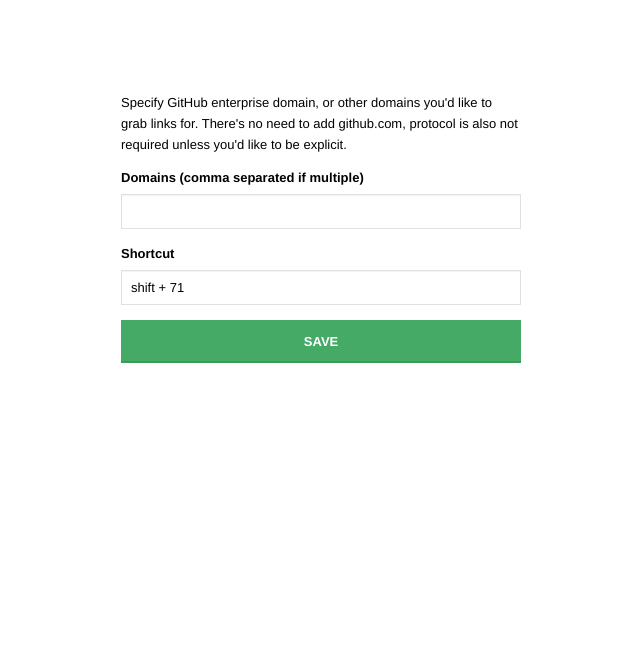
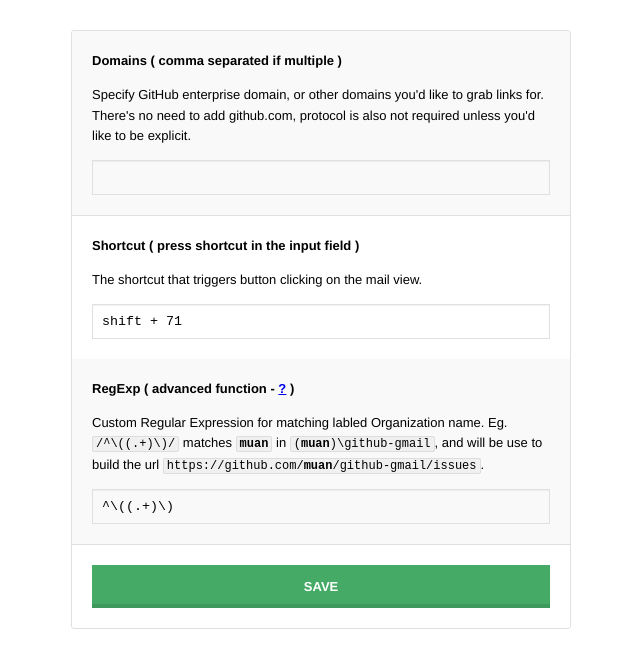
Before and after one commit to muan/github-gmail, a browser extension: page src/options/index.html in a window 1280 px wide. Shown: the whole page, without its empty margins (319-959 px from the left). Drawn offline with Linux system fonts and the light colour scheme.

Commit message:
Merge branch 'master' into muan/shortcut
Conflicts:
	src/inject/inject.js
	src/options/options.js

```diff
--- a/src/options/index.html
+++ b/src/options/index.html
@@ -9,10 +9,7 @@
 <body>
 
   <div class="wrapper">
-    <p>Specify GitHub enterprise domain, or other domains you'd like to grab links for. There's no need to add github.com, protocol is also not required unless you'd like to be explicit.</p>
     <div id="options"></div>
-
-    <div id="status"></div>
     <button id="save">Save</button>
   </div>
 
--- a/src/options/options.css
+++ b/src/options/options.css
@@ -1,18 +1,47 @@
-body {
+body, button {
   background-color: #fff;
+  font-family: 'Helvetica Neue', Helvetica, sans-serif;
+  font-size: 13px;
+  line-height: 1.6;
 }
 
 body, * {
-  font-family: 'Helvetica Neue', Helvetica, sans-serif;
-  font-size: 13px;
-  line-height: 1.6;
   box-sizing: border-box;
 }
 
 .wrapper {
   width: 500px;
-  padding: 50px;
   margin: 30px auto;
+  border-radius: 3px;
+  padding: 0 20px;
+  overflow: hidden;
+  border: 1px solid #e0e0e0;
+}
+
+.option {
+  margin: 0 -20px 0;
+  padding: 20px;
+  background-color: #f9f9f9;
+  transition: all 0.6s;
+}
+
+.option:last-child {
+  border-bottom: 1px solid #e0e0e0;
+  margin-bottom: 20px;
+}
+
+.option:nth-child(even) {
+  border-top: 1px solid #e0e0e0;
+  background-color: #fff;
+}
+
+.saved.option {
+  background: #ffe;
+  color: #333;
+}
+
+input[type]:focus {
+  background-color: #fff;
 }
 
 input[type] {
@@ -21,7 +50,7 @@ input[type] {
   box-shadow: inset 0 1px 1px rgba(0, 0, 0, .05);
   padding: 9px;
   margin-top: 5px;
-  margin-bottom: 15px;
+  font-family: monospace;
 }
 
 input[type], button {
@@ -42,9 +71,21 @@ button {
   font-weight: bold;
   cursor: pointer;
   text-transform: uppercase;
-  box-shadow: inset 0 -2px 0 rgba(0, 0, 0, .1);
+  box-shadow: inset 0 -4px 0 rgba(0, 0, 0, .1);
+  transition: all .6s;
+  margin-bottom: 20px;
 }
 
 button:active {
-  box-shadow: inset 0 2px 0 rgba(0, 0, 0, .1);
+  box-shadow: inset 0 4px 0 rgba(0, 0, 0, .1);
 }
+
+code {
+  background-color: #f0f0f0;
+  padding: 0 3px;
+  border: 1px solid #ddd;
+  font-family: monospace;
+  font-size: 12px;
+  white-space: nowrap;
+  border-radius: 2px;
+}
--- a/src/options/options.js
+++ b/src/options/options.js
@@ -1,29 +1,25 @@
-defaultOptions = {
-  'Domains': '',
-  'Shortcut': 'shift + 71'
-}
-
-$(document).ready(function (){
+$.getJSON('options.json', function(data) {
+  defaultOptions = data
   initOptions(defaultOptions)
 })
 
 function initOptions (defaultOptions) {
-  options = {}
+  options = defaultOptions
 
   for (var key in defaultOptions) {
-    options[key] = localStorage[key] || defaultOptions[key]
+    if( localStorage[key] ) {
+      // Legacy check for string
+      options[key].val = typeof localStorage[key] == "string" ? localStorage[key] : localStorage[key].val
+    }
   }
 
   optionsWrapper = document.getElementById('options')
 
   for (var key in options) {
-    title = key
-    if (key == 'Domains') {
-      title += " (comma separated if multiple)"
-    }
-
-    $(optionsWrapper).append('<label>' + title + '</label>')
-    $(optionsWrapper).append('<input name=\'' + key + '\' value=\'' + options[key] +'\' type=\'text\'>')
+    html  = '<div class=\'option\'><label>' + key + ' ' + options[key].hint + '</label>'
+    html += '<p class=\'description\'>' + options[key].description + '</p>'
+    html += '<input name=\'' + key + '\' value=\'' + options[key].val +'\' type=\'text\' /></div>'
+    $(optionsWrapper).append(html)
   }
 
 }
@@ -39,15 +35,25 @@ $(document).on('keypress', '[name=Shortcut]', function(e) {
   return false
 })
 
+$(document).on('keypress', 'input[type]', function(e) {
+  if( e.keyCode == 13 )
+    $(this).blur()
+    $('#save').click()
+})
+
 $(document).on('click', '#save', function() {
+  fields = []
   $('input[name]').map(function(i, e) {
+    if( localStorage[e.name] != e.value ) fields.push(e)
     localStorage[e.name] = e.value
   })
 
   // Update status to let user know options were saved.
   var save = document.getElementById('save')
-  save.innerHTML = 'Saved.'
+  save.innerHTML = 'Updated!'
+  $(fields).closest('.option').removeClass('saved').addClass('saved')
   setTimeout(function() {
+    $(fields).closest('.option').removeClass('saved')
     save.innerHTML = 'Save'
-  }, 750)
+  }, 2050)
 })
--- /dev/null
+++ b/src/options/options.json
@@ -0,0 +1,17 @@
+{
+  "Domains" : {
+    "description": "Specify GitHub enterprise domain, or other domains you'd like to grab links for. There's no need to add github.com, protocol is also not required unless you'd like to be explicit.",
+    "val": "",
+    "hint": "( comma separated if multiple )"
+  },
+  "Shortcut" : {
+    "description": "The shortcut that triggers button clicking on the mail view.",
+    "val": "shift + 71",
+    "hint": " ( press shortcut in the input field )"
+  },
+  "RegExp" : {
+    "description": "Custom Regular Expression for matching labled Organization name. Eg. <code>/^\\((.+)\\)/</code> matches <code><strong>muan</strong></code> in <code>(<strong>muan</strong>)\\github-gmail</code>, and will be use to build the url <code>https://github.com/<strong>muan</strong>/github-gmail/issues</code>.",
+    "val": "^\\((.+)\\)",
+    "hint": "( advanced function - <a target='_blank' href='https://github.com/muan/github-gmail#2-require-setup'>?</a> )"
+  }
+}
```
Also changed, not shown: src/bg/background.js (+14 -5 lines), src/inject/inject.js (+15 -2 lines), README.md.
